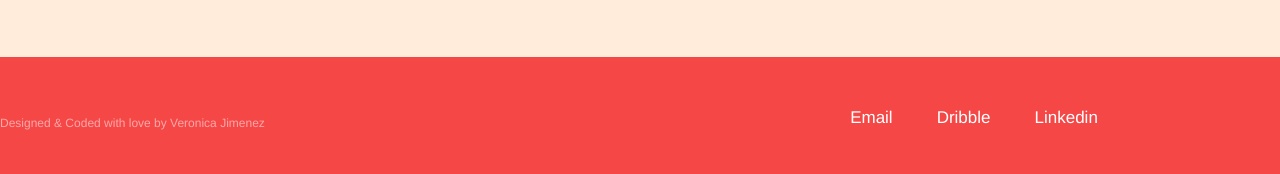
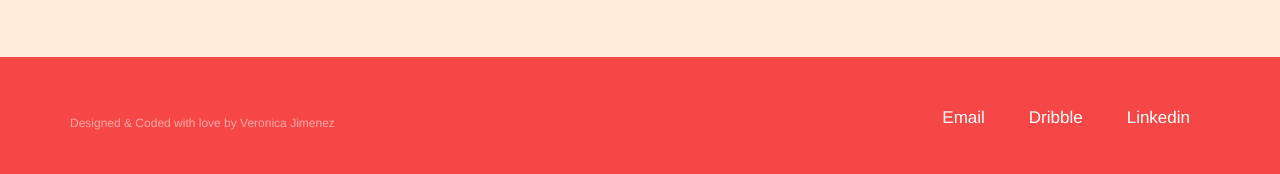
Before and after one commit to vnikajimenez/vnikajimenez.github.com, a Jekyll site: the page built from index.html, in a window 1280 px wide. Shown: the part 2046-2220 px from the top of the page. Built offline with Jekyll 4.4.1, drawn with Linux system fonts in a browser that asks for light colours; nearby versions of some CDN libraries.

Commit message:
footer margins

```diff
--- a/_sass/_main.scss
+++ b/_sass/_main.scss
@@ -124,7 +124,7 @@
 
 	@media screen and (max-width: 768px){
 
-							top: 26%;						}
+			top: 26%; }
 
 }
 
@@ -255,9 +255,15 @@
 					margin-right: 100px;
 					top: 20%;
 				    quotes: "\201C""\201D""\2018""\2019";
+
 				    	@media screen and (max-width:720px){
 							margin-right: 20px;
 							font-size: 13px;
+
+					}
+
+						@media screen and (max-width:768px){
+							margin-right: 20px;
 
 					}
 				}
@@ -494,13 +500,12 @@
 		top: 50%;
 		position: relative;
 		font-size: 12px;
-		margin-right: 50px;
+		margin-left: 70px;
 		color: lighten($background,20%);
 		font-weight: thin;
 		font-family: $font;
 		@media screen and (max-width:720px){
 								font-size: 6px;
-								margin-left: 10px;
 		}
 	}
 
@@ -530,8 +535,8 @@
 
 	position: relative;
 	top: 80px;
-	text-align: center;
-	right: 50px;
+	text-align: right;
+	right: 70px;
 	@media screen and (max-width:720px){
 								right: 10px;
 								top: 90px;
@@ -550,7 +555,7 @@
 			@include secondary;
 			text-decoration: none;
 					@media screen and (max-width:720px){
-								font-size: 8px;}
+								font-size: 10px;}
 
 				&:hover {
 
```
Also changed, not shown: 2 other files.
